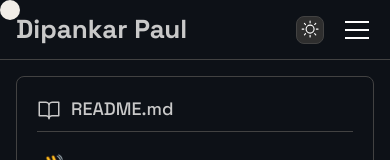
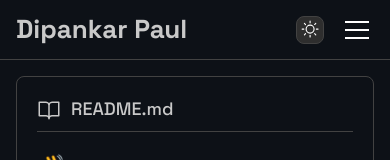
Before and after one commit to iamdipankarpaul/Dipankar-Paul-Portfolio-Website, a React (Vite) app: page / in a window 390 px wide. Shown: the top 160 px of the page. Built offline with nearby package versions, Linux system fonts and the light colour scheme.

Commit message:
no custom cursor for mobile and tablets

```diff
--- a/src/layout/AppLayout.jsx
+++ b/src/layout/AppLayout.jsx
@@ -1,6 +1,6 @@
 import { Outlet } from "react-router-dom";
 import { AppShell, Box, Text } from "@mantine/core";
-import { useDisclosure } from "@mantine/hooks";
+import { useDisclosure, useMediaQuery } from "@mantine/hooks";
 
 // components
 import AppNavbar from "./AppNavbar";
@@ -16,9 +16,11 @@ const AppLayout = () => {
   const [opened, { toggle: toggleNavbar, close: closeNavbar }] =
     useDisclosure();
 
+  const isDesktop = useMediaQuery("(min-width: 48em)");
+
   return (
     <>
-      <CustomCursor />
+      {isDesktop && <CustomCursor />}
       <AppShell
         header={{ height: 60 }}
         navbar={{
```
